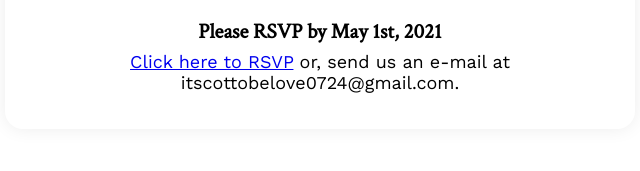
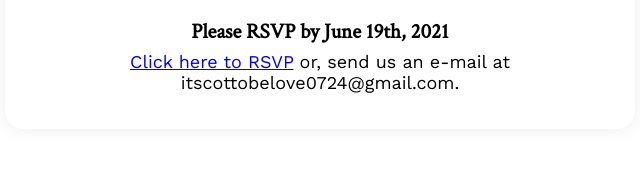
Before and after one commit to jayjscotto/wedding-website, a plain HTML site: page index.html in a window 1280 px wide. Shown: the part 3439-3610 px from the top of the page, 320-960 px from the left. Drawn offline with nearby package versions, Linux system fonts and the light colour scheme.

Commit message:
Update index.html

```diff
--- a/index.html
+++ b/index.html
@@ -114,7 +114,7 @@
 
             <section class="rsvp">
                 <h1 class="section-title">RSVP</h1>
-                <h3 class="section-title">Please RSVP by May 1st, 2021</h3>
+                <h3 class="section-title">Please RSVP by June 19th, 2021</h3>
                 <a href="mailto:itscottobelove0724@gmail.com?subject=Wedding RSVP&body=Attending: %0DName: %0DNumber of Guests Attending: %0D">Click here to RSVP</a> or, send us an e-mail at <span id="em">itscottobelove0724@gmail.com</span>.
             </section>
 
```
